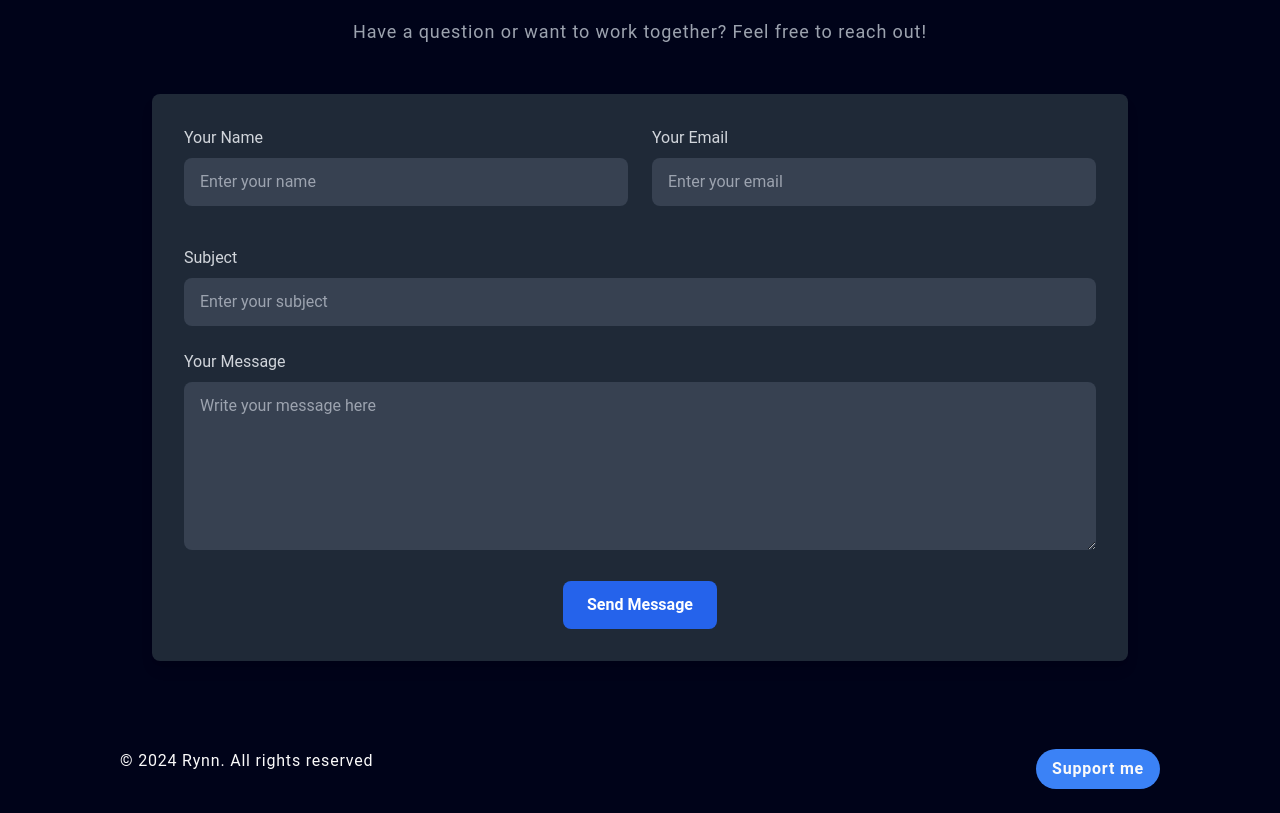
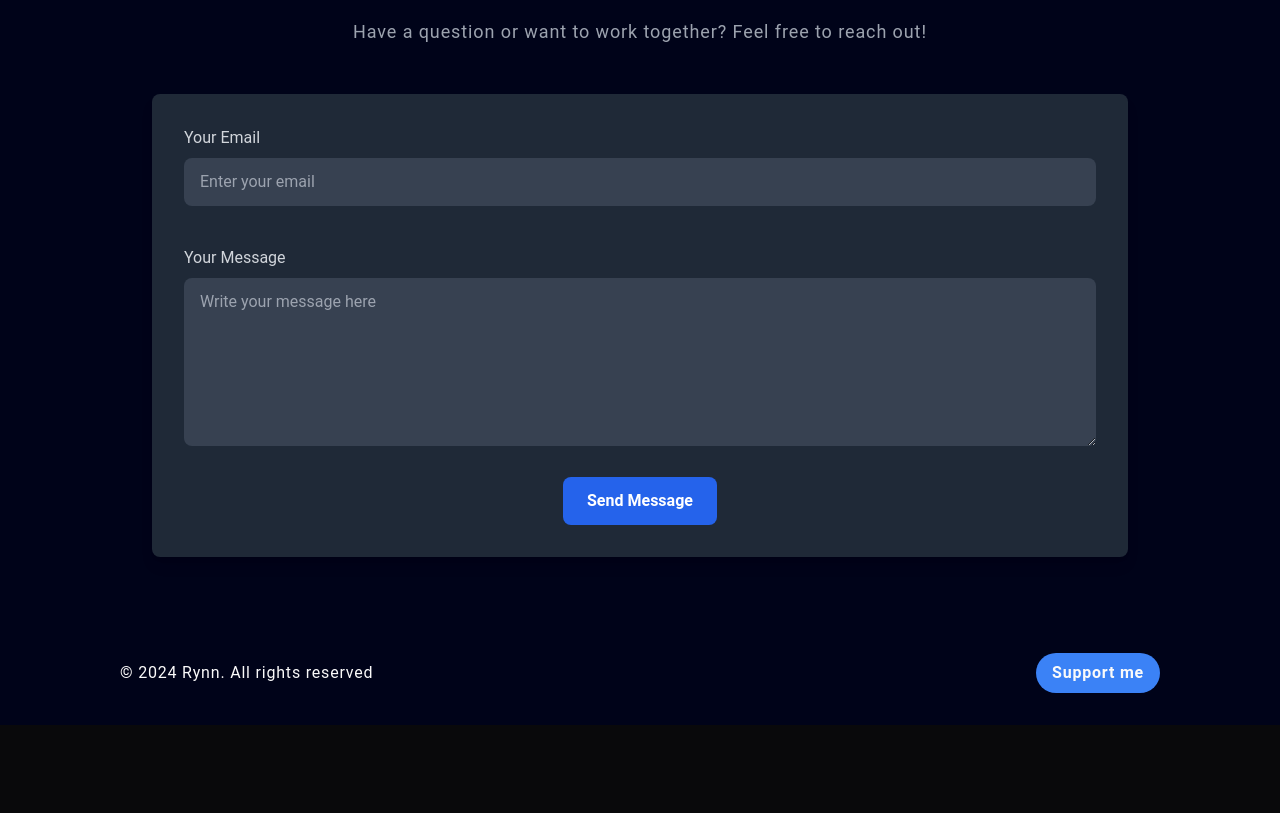
Before and after one commit to MohAkbar19/portofolio, a Next.js app: page / in a window 1280 px wide. Shown: the part 4640-5453 px from the top of the page. After the commit the page ends 5365 px from the top, so only its background shows below. Built offline with nearby package versions, Linux system fonts and the light colour scheme.

Commit message:
[UP] up feature contact form

```diff
--- a/app/page.tsx
+++ b/app/page.tsx
@@ -5,17 +5,16 @@ import Hero from "@/components/Hero";
 import Projects from "@/components/Projects";
 import Services from "@/components/Services";
 import { FloatingNav } from "@/components/ui/FloatingNav";
-import { FaAddressBook, FaAddressCard, FaHome, FaJava } from "react-icons/fa";
 
 export default function Home() {
   return (
     <main className="bg-black-100 relative flex justify-center items-center flex-col overflow-hidden mx-auto sm:px-10">
       <div className="max-w-7xl w-full">
         <FloatingNav navItems={[
-          {name: "Home", link: "/", icon: <FaHome />},
-          {name: "About", link: "/about", icon: <FaAddressBook/>},
-          {name: "Projects", link: "/projects", icon: <FaJava/>},
-          {name: "Contact", link: "/contact", icon: <FaAddressCard/>},
+          {name: "Home", link: "/"},
+          {name: "About", link: "#about"},
+          {name: "Projects", link: "#projects"},
+          {name: "Contact", link: "#contact"},
         ]} />
         <Hero />
         <Grid />
--- a/components/Footer.tsx
+++ b/components/Footer.tsx
@@ -2,7 +2,7 @@ import React from "react";
 
 export const Footer = () => {
   return (
-    <footer className="py-6 flex justify-between px-6 sm:px-20">
+    <footer className="py-8 flex sm:flex-row flex-col gap-2 sm:justify-between items-center px-6 sm:px-20">
       <div>
         <h1 className="font-roboto tracking-wider">© 2024 Rynn. All rights reserved</h1>
       </div>
--- a/components/GetInTouch.tsx
+++ b/components/GetInTouch.tsx
@@ -1,54 +1,15 @@
 'use client';
-
-import { useState } from 'react';
+import { useForm, ValidationError } from '@formspree/react';
 
 const GetInTouch = () => {
-  const [formData, setFormData] = useState({
-    name: '',
-    email: '',
-    subject: '',
-    message: '',
-  });
-
-  const [status, setStatus] = useState('');
-
-  const handleChange = (e) => {
-    setFormData({
-      ...formData,
-      [e.target.name]: e.target.value,
-    });
-  };
-
-const handleSubmit = async (e) => {
-  e.preventDefault();
-  setStatus('Sending...');
-  try {
-    const response = await fetch('/api/contact', {
-      method: 'POST',
-      headers: {
-        'Content-Type': 'application/json',
-      },
-      body: JSON.stringify(formData),
-    });
-
-    const data = await response.json();
-    console.log('Response data:', data); // Debug response
-
-    if (response.ok) {
-      setStatus('Message sent successfully!');
-      setFormData({ name: '', email: '', subject: '', message: '' }); // Reset form
-    } else {
-      setStatus(`Failed to send message: ${data.message}`);
-    }
-  } catch (error) {
-    console.error('Error:', error);
-    setStatus('An error occurred. Please try again later.');
+  const [state, handleSubmit] = useForm("mgveapne");
+  if (state.succeeded) {
+      return <p>Thanks for joining!</p>;
   }
-};
 
 
   return (
-    <section className="w-full max-w-5xl mx-auto py-16 px-6">
+    <section className="w-full max-w-5xl mx-auto py-16 px-6" id='contact'>
       <div className="text-center mb-12">
         <h2 className="text-4xl font-bold text-gray-800 dark:text-gray-100 mb-4">
           Get in Touch
@@ -62,22 +23,7 @@ const handleSubmit = async (e) => {
         className="w-full bg-white dark:bg-gray-800 shadow-lg rounded-lg p-8 space-y-6"
       >
         <div className="flex flex-col md:flex-row md:space-x-6">
-          <div className="w-full md:w-1/2 mb-4">
-            <label htmlFor="name" className="block text-gray-700 dark:text-gray-300 mb-2">
-              Your Name
-            </label>
-            <input
-              type="text"
-              id="name"
-              name="name"
-              value={formData.name}
-              onChange={handleChange}
-              className="w-full px-4 py-3 rounded-lg bg-gray-100 dark:bg-gray-700 text-gray-900 dark:text-gray-100 focus:ring-2 focus:ring-blue-500 focus:outline-none"
-              placeholder="Enter your name"
-              required
-            />
-          </div>
-          <div className="w-full md:w-1/2 mb-4">
+          <div className="w-full mb-4">
             <label htmlFor="email" className="block text-gray-700 dark:text-gray-300 mb-2">
               Your Email
             </label>
@@ -85,29 +31,17 @@ const handleSubmit = async (e) => {
               type="email"
               id="email"
               name="email"
-              value={formData.email}
-              onChange={handleChange}
               className="w-full px-4 py-3 rounded-lg bg-gray-100 dark:bg-gray-700 text-gray-900 dark:text-gray-100 focus:ring-2 focus:ring-blue-500 focus:outline-none"
               placeholder="Enter your email"
               required
             />
           </div>
+            <ValidationError
+              prefix="Email"
+              field="email"
+              errors={state.errors}
+            />
         </div>
-          <div className="w-full mb-4">
-            <label htmlFor="subject" className="block text-gray-700 dark:text-gray-300 mb-2">
-              Subject
-            </label>
-            <input
-              type="text"
-              id="subject"
-              name="subject"
-              value={formData.subject}
-              onChange={handleChange}
-              className="w-full px-4 py-3 rounded-lg bg-gray-100 dark:bg-gray-700 text-gray-900 dark:text-gray-100 focus:ring-2 focus:ring-blue-500 focus:outline-none"
-              placeholder="Enter your subject"
-              required
-            />
-          </div>
         <div>
           <label htmlFor="message" className="block text-gray-700 dark:text-gray-300 mb-2">
             Your Message
@@ -115,17 +49,21 @@ const handleSubmit = async (e) => {
           <textarea
             id="message"
             name="message"
-            value={formData.message}
-            onChange={handleChange}
             rows={6}
             className="w-full px-4 py-3 rounded-lg bg-gray-100 dark:bg-gray-700 text-gray-900 dark:text-gray-100 focus:ring-2 focus:ring-blue-500 focus:outline-none"
             placeholder="Write your message here"
             required
-          ></textarea>
+          />
         </div>
+          <ValidationError
+            prefix="Message"
+            field="message"
+            errors={state.errors}
+          />
         <div className="text-center">
           <button
             type="submit"
+            disabled={state.submitting}
             className="px-6 py-3 bg-blue-600 text-white rounded-lg font-semibold hover:bg-blue-700 transition duration-300 focus:outline-none focus:ring-4 focus:ring-blue-500"
           >
             Send Message
--- a/components/Hero.tsx
+++ b/components/Hero.tsx
@@ -6,7 +6,7 @@ import ButtonMagic from './ui/ButtonMagic'
 const Hero = () => {
   return (
     <>
-      <div className='py-16'>
+      <div className='py-16' id='home'>
         <Spotlight className="-top-40 -left-10 md:-left-32 md:-top-20 h-screen" fill='white' />
         <Spotlight className="top-10 left-full h-[80vh] w-[50vw]" fill='purple' />
         <Spotlight className="top-28 left-80 h-[80vh] w-[50vw]" fill='blue' />
--- a/components/ProjectCard.tsx
+++ b/components/ProjectCard.tsx
@@ -10,10 +10,9 @@ interface ProjectCardProps {
   img: string
   tech: Array<string>
   linkGithub: string
-  linkWebsite: string
 }
 
-const ProjectCard = ({title, description, img,tech, linkGithub, linkWebsite} : ProjectCardProps ) => {
+const ProjectCard = ({title, description, img,tech, linkGithub} : ProjectCardProps ) => {
   return (
     <CardContainer className="inter-var m-0 p-0">
       <CardBody className=" relative group/card  dark:hover:shadow-2xl dark:hover:shadow-emerald-500/[0.1] bg-gradient-to-r from-[rgba(4,7,29,1)] to-[rgba(12,14,35,1)] dark:border-white/[0.2] border-black/[0.1] w-auto sm:w-[30rem] h-[35rem] rounded-xl p-6 border  ">
--- a/components/Projects.tsx
+++ b/components/Projects.tsx
@@ -4,7 +4,7 @@ import { projects } from '@/data'
 
 const Projects = () => {
   return (
-    <div className='pt-32 pb-20 px-2 sm:px-20 text-center'>
+    <div className='pt-32 pb-20 px-2 sm:px-20 text-center' id='projects'>
       <div className='max-w-md mx-auto'>
         <h3 className='text-xs uppercase tracking-widest text-purple'>Featured Projects</h3>
         <h1 className='text-3xl font-bold '>A Journey Through My Code</h1>
--- a/data/index.ts
+++ b/data/index.ts
@@ -82,8 +82,7 @@ export const projects = [
     description: " SaldaQ is a simple app designed for students to manage income, expenses, and categories. It tracks transactions and visualizes balance efficiently",
     img: "/finance.png",
     tech: ["react", "typescript", "mongo", "express","node","tailwindcss"],
-    linkGithub: "https://github.com/nrrarnn/klinik-smartphone",
-    linkWebsite: "https://klinik-smartphone.netlify.app/"
+    linkGithub: "https://github.com/nrrarnn/personal-finance-frontend",
   },
   {
     id:7,
@@ -91,8 +90,7 @@ export const projects = [
     description: "Welleat is a platform focused on providing healthy recipes, helping users discover nutritious meals and make better food choices for a healthier lifestyle.",
     img: "/welleat.png",
     tech: ["react", "typescript", "tailwindcss"],
-    linkGithub: "https://github.com/nrrarnn/klinik-smartphone",
-    linkWebsite: "https://klinik-smartphone.netlify.app/"
+    linkGithub: "https://github.com/nrrarnn/welleat",
   },
   {
     id:1,
@@ -101,7 +99,6 @@ export const projects = [
     img: "/project-1.png",
     tech: ["nextjs", "typescript", "tailwindcss"],
     linkGithub: "https://github.com/nrrarnn/klinik-smartphone",
-    linkWebsite: "https://klinik-smartphone.netlify.app/"
   },
   {
     id:2,
@@ -110,7 +107,6 @@ export const projects = [
     img: "/project-2.png",
     tech: ["react", "typescript", "tailwindcss"],
     linkGithub: "https://github.com/nrrarnn/duriat-food",
-    linkWebsite: "https://duriat-food.netlify.app/"
   },
   {
     id:3,
@@ -118,8 +114,7 @@ export const projects = [
     description: "Enigma Laundry is an admin dashboard designed for a laundry business. Admins can manage products and customers.",
     img: "/laundry.png",
     tech: ["react", "js", "tailwindcss"],
-    linkGithub: "https://github.com/nrrarnn/duriat-food",
-    linkWebsite: "https://duriat-food.netlify.app/"
+    linkGithub: "https://github.com/nrrarnn/challenge-react-laundry",
   },
   {
     id:4,
@@ -127,8 +122,7 @@ export const projects = [
     description: "Sarah Shop is a landing page created for an online store, offering a sleek and user-friendly interface for customers to browse products.",
     img: "/shop.png",
     tech: ["react", "js", "tailwindcss"],
-    linkGithub: "https://github.com/nrrarnn/duriat-food",
-    linkWebsite: "https://duriat-food.netlify.app/"
+    linkGithub: "https://github.com/nrrarnn/olshop-react",
   },
   {
     id:5,
@@ -136,8 +130,7 @@ export const projects = [
     description: "Ryn Movie is a platform featuring a landing page that showcases an extensive library of films and seamless navigation for an enhanced viewing experience.",
     img: "/movie.png",
     tech: ["react", "js", "tailwindcss"],
-    linkGithub: "https://github.com/nrrarnn/duriat-food",
-    linkWebsite: "https://duriat-food.netlify.app/"
+    linkGithub: "https://github.com/nrrarnn/ryn-movies-react",
   },
   {
     id:6,
@@ -145,7 +138,6 @@ export const projects = [
     description: "Ryn Recipes is a platform with a landing page that offers a diverse collection of recipes, helping users explore and discover dishes for any occasion.",
     img: "/recipes.png",
     tech: ["react", "js", "tailwindcss"],
-    linkGithub: "https://github.com/nrrarnn/duriat-food",
-    linkWebsite: "https://duriat-food.netlify.app/"
+    linkGithub: "https://github.com/nrrarnn/ryn-recipes",
   },
 ]
--- a/package.json
+++ b/package.json
@@ -9,6 +9,7 @@
     "lint": "next lint"
   },
   "dependencies": {
+    "@formspree/react": "^2.5.1",
     "clsx": "^2.1.1",
     "framer-motion": "^11.6.0",
     "mini-svg-data-uri": "^1.4.4",
```
Also changed, not shown: 1 other file (tests, documents, lock files or other folders).
